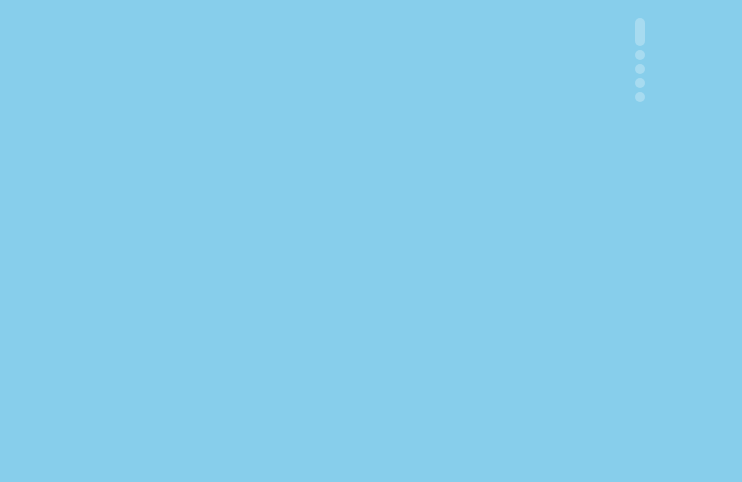
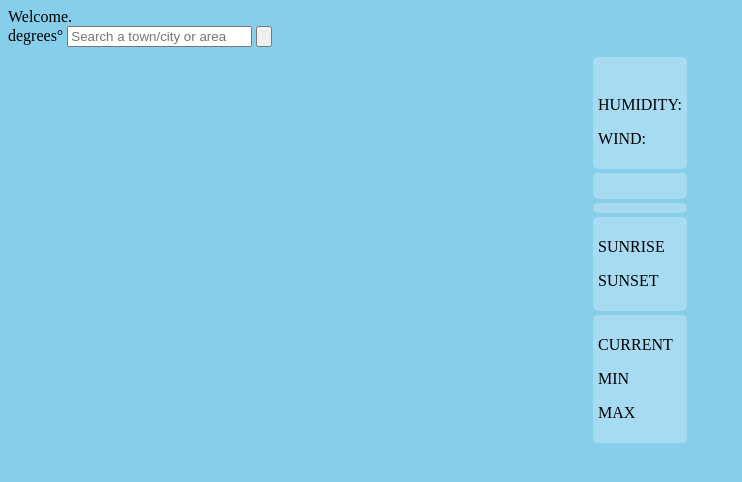
Before and after one commit to oler4to/Project-WeatherApp, a website built with webpack: page src/index.html in a window 1280 px wide. Shown: the whole page, without its empty margins (0-742 px from the left). Built offline with nearby package versions, Linux system fonts and the light colour scheme; no server answers.

Commit message:
refactor: change title. feat: create a div for a welcome message. feat: create header with search bar refactor: add value containers to forecast details.

```diff
--- a/src/index.html
+++ b/src/index.html
@@ -4,15 +4,27 @@
     <link rel="stylesheet" href="styles.css" type="text/css" media="all" />
     <meta http-equiv="content-type" content="text/html; charset=utf-8" />
     <meta name="viewport" content="width=device-width, initial-scale=1.0">
-    <title>Weather App</title>
+    <title>degrees° | Weather App</title>
 
   </head>
   <body>
 
-    <span id="loading-screen">
-      Getting Data
+    <div id="loading-screen">
+      <span>Getting Data</span>
       <br />
-      </span>
+      </div>
+
+      <div id="welcome">
+        <span>Welcome.</span>
+      </div>
+
+      <header id="header">
+        <span id="name">degrees°</span>
+        <span id="search-bar">
+          <input type="search" name="search-input" class="search-input" placeholder="Search a town/city or area"/>
+          <button class="search-button" type="submit"><img class="search-icon" src="" /></button>
+        </span>
+      </header>
 
       <div id="forecast">
         <div id="image">
@@ -22,30 +34,61 @@
           <span class="conditions">
             <img id="icon" src="" alt="" />
 
-            <span class="humidity"> </span>
-            <span class="wind"> </span>
+            <span class="humidity">
+              <p class="label">HUMIDITY:</p>
+              <p class="value"></p>
+            </span>
+
+            <span class="wind">
+              <p class="label">WIND:</p>
+              <p class="value"></p>
+            </span>
+
           </span>
 
           <span class="address">
-            <span class="city"> </span>
-            <span class="postalAddress"> </span>
+            <span class="city">
+              <p class="value"></p>
+            </span>
+            <span class="postalAddress">
+              <p class="value"></p>
+            </span>
           </span>
 
 
           <span class="description"> </span>
 
           <span class="times">
-            <span class="current"> </span>
+            <span class="current">
+              <p class="value"></p>
+            </span>
 
-            <span class="sunrise"> </span>
-            <span class="sunset"> </span>
+            <span class="sunrise">
+              <p class="label">SUNRISE</p>
+              <p class="value"></p>
+            </span>
+
+            <span class="sunset">
+              <p class="label">SUNSET</p>
+              <p class="value"></p>
+            </span>
           </span>
 
           <span class="temps">
-            <span class="current"> </span>
+            <span class="current">
+              <p class="label">CURRENT</p>
+              <p class="value"></p>
+            </span>
 
-            <span class="min"> </span>
-            <span class="max"> </span>
+            <span class="min">
+              <p class="label">MIN</p>
+              <p class="value"></p>
+            </span>
+
+            <span class="max">
+              <p class="label">MAX</p>
+              <p class="value"></p>
+            </span>
           </span>
 
 
```
